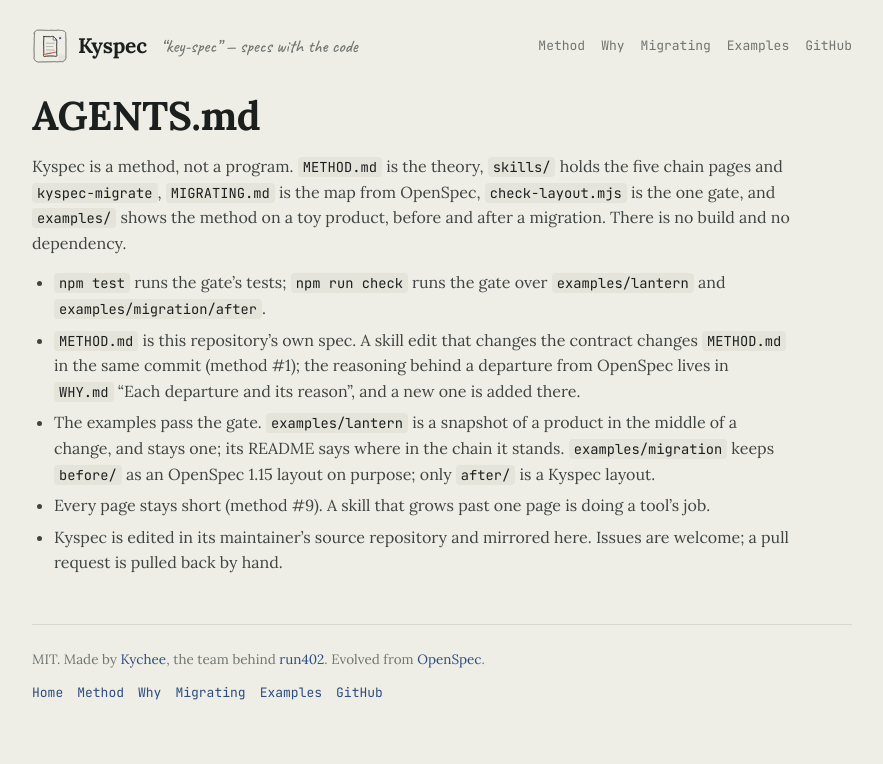
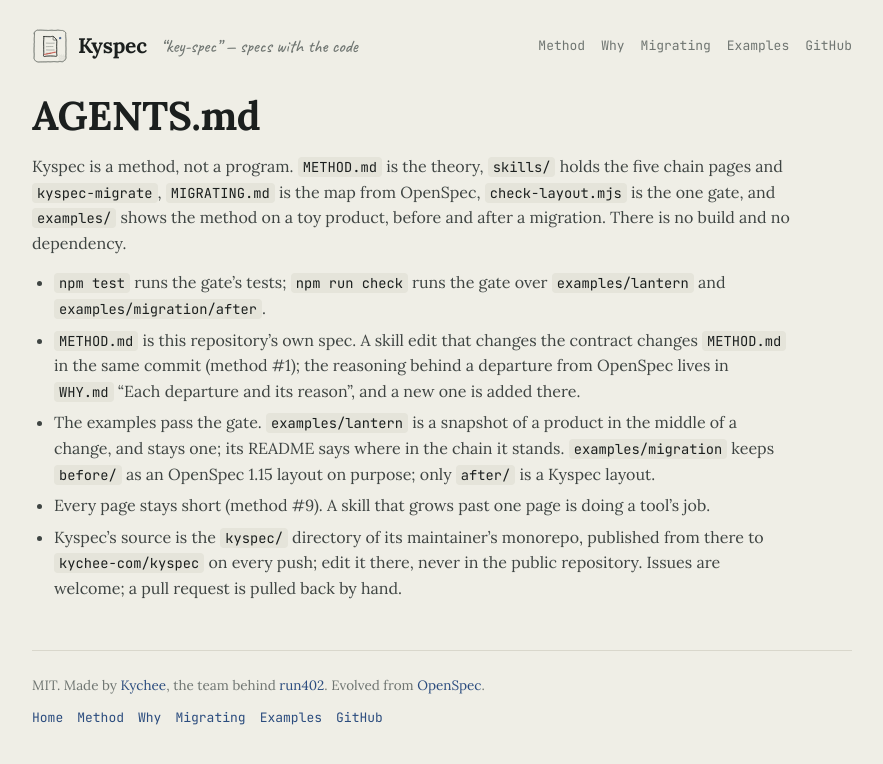
Before and after one commit to kychee-com/kyspec, a Jekyll site: the page built from AGENTS.md, in a window 1280 px wide. Shown: the top 764 px of the page, without its empty margins (198-1081 px from the left). Built offline with Jekyll 4.4.1, drawn with Linux system fonts in a browser that asks for light colours; our own code applies the rules of GitHub Pages for plain Markdown files.

Commit message:
Nested agent files describe their own directory; process rules point to the root
Mirror agent files keep the edit-in-the-monorepo and outside-contribution notes and drop the restated workspace rules. The kyspec page says where its source lives. SkMeld deploys with the platform wallet, not the e2e wallet.

Co-Authored-By: Claude Opus 5.5 <noreply@anthropic.com>

Claude-Session: https://claude.ai/code/session_01GnMT5tDmhFm89coF9FGQEV

```diff
--- a/AGENTS.md
+++ b/AGENTS.md
@@ -14,5 +14,6 @@ no build and no dependency.
   change, and stays one; its README says where in the chain it stands. `examples/migration`
   keeps `before/` as an OpenSpec 1.15 layout on purpose; only `after/` is a Kyspec layout.
 - Every page stays short (method #9). A skill that grows past one page is doing a tool's job.
-- Kyspec is edited in its maintainer's source repository and mirrored here. Issues are
+- Kyspec's source is the `kyspec/` directory of its maintainer's monorepo, published from there
+  to `kychee-com/kyspec` on every push; edit it there, never in the public repository. Issues are
   welcome; a pull request is pulled back by hand.
```
